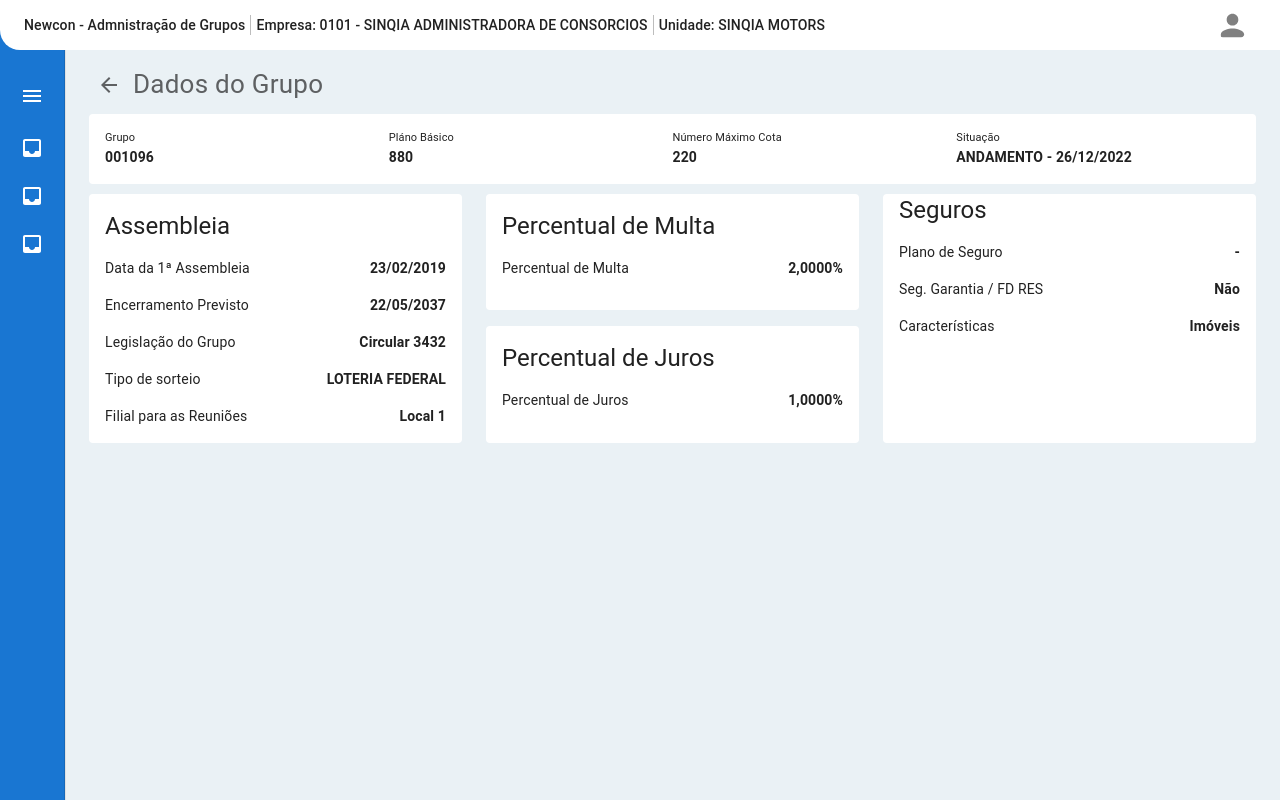
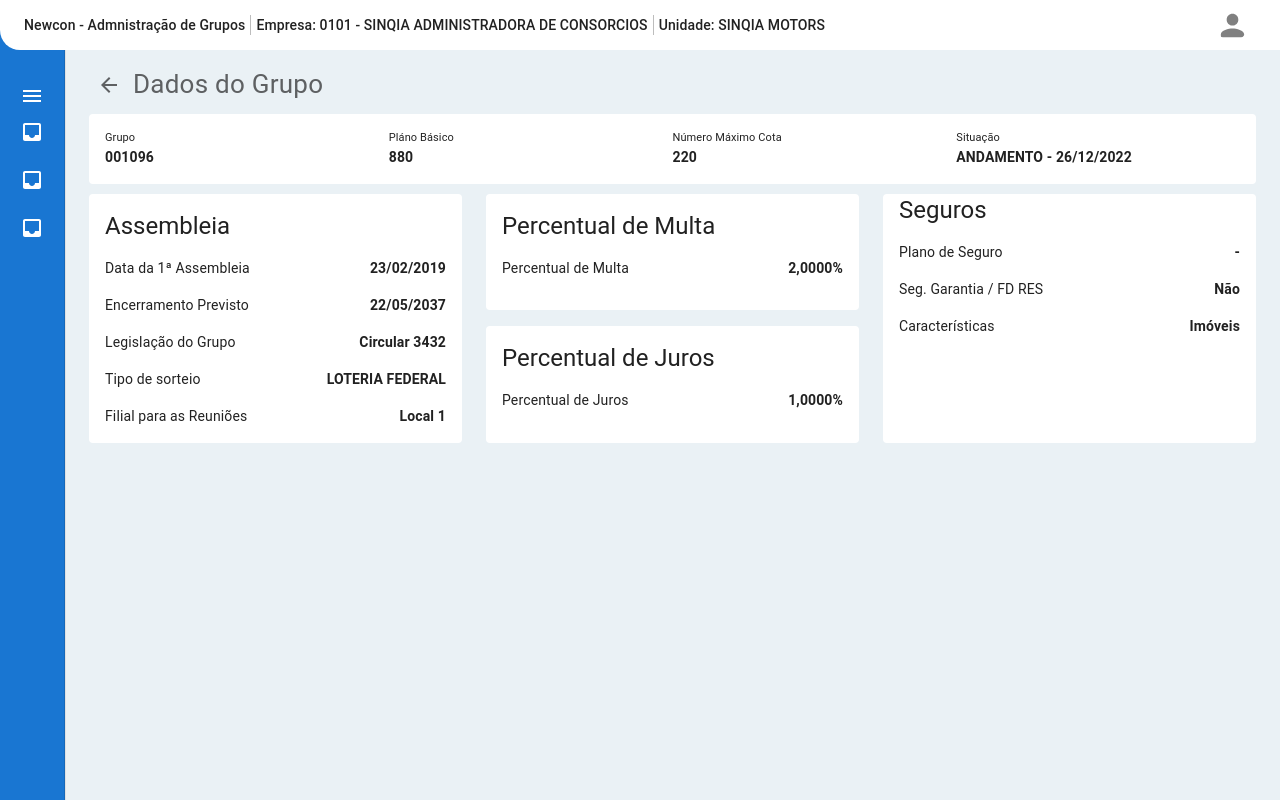
Before and after one commit to joaovictormendessilva/teste-next2, a Next.js app: page /dashboard/grupo in a window 1280 px wide. Built offline with nearby package versions, Linux system fonts and the light colour scheme.

Commit message:
Alterado menu drawer para sticky

```diff
--- a/src/app/components/SideMenu/SideMenu.tsx
+++ b/src/app/components/SideMenu/SideMenu.tsx
@@ -215,7 +215,7 @@ export function SideMenu({ children }: ISideMenuProps) {
         {/* End - Botão que alterna o tamanho do drawer */}
 
         {/* Menus do Drawer */}
-        <List sx={{ position: "inherit", marginTop: "100px" }}>
+        <List sx={{ position: "sticky", top: "100px" }}>
           <ListItem disablePadding sx={{ display: 'block' }}>
             <ListItemButton
               // href="https://google.com"
```
